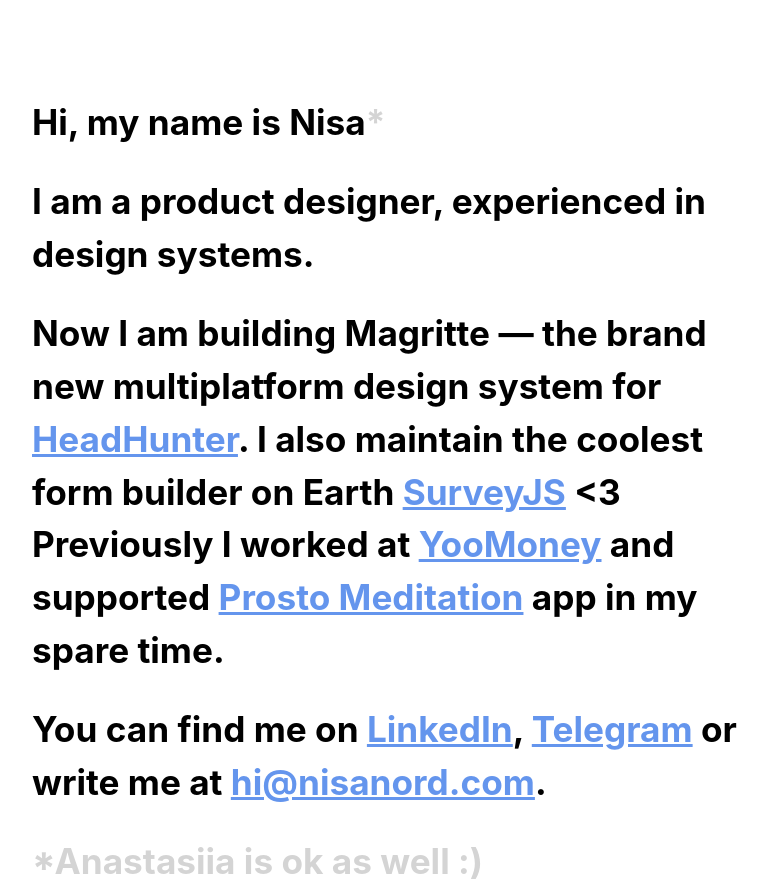
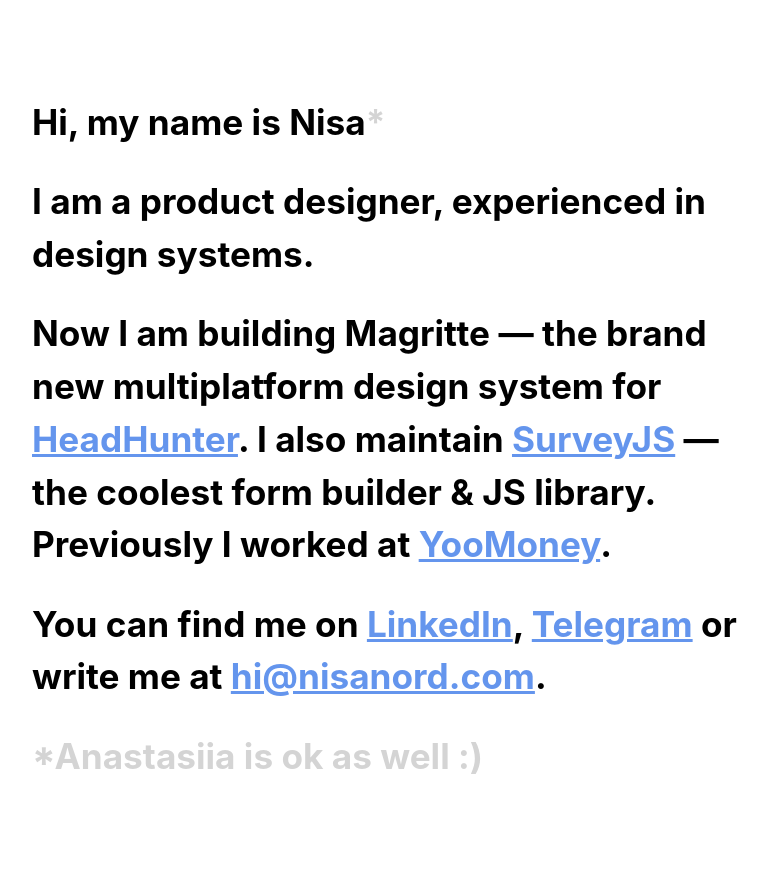
Before and after one commit to nisanord/nisanord.github.io, a plain HTML site: page index.html in a window 1280 px wide. Shown: the whole page, without its empty margins (16-784 px from the left). Drawn offline with Linux system fonts and the light colour scheme.

Commit message:
Update index.html

```diff
--- a/index.html
+++ b/index.html
@@ -21,11 +21,9 @@
       <p>
         Now&nbsp;I&nbsp;am building Magritte&nbsp;— the brand new multiplatform design system for
         <a href="https://hh.ru" target="_blank" rel="noopener" class="link">HeadHunter</a>.
-        I also maintain the coolest form builder on Earth <a href="https://surveyjs.io" target="_blank" rel="noopener" class="link">SurveyJS</a> <3
-        Previously I&nbsp;worked at
-        <a href="https://yoomoney.ru" target="_blank" rel="noopener" class="link">YooMoney</a> and supported
-        <a href="https://apps.apple.com/pl/app/prosto-meditation-and-sleep/id1490891826" target="_blank" rel="noopener" class="link">Prosto Meditation</a>
-        app in my spare time.
+        I&nbsp;also&nbsp;maintain <a href="https://surveyjs.io" target="_blank" rel="noopener" class="link">SurveyJS</a>&nbsp;—
+        the coolest form builder & JS library. Previously I&nbsp;worked at
+        <a href="https://yoomoney.ru" target="_blank" rel="noopener" class="link">YooMoney</a>.
       </p>
       <p>
         You can find me on
```
